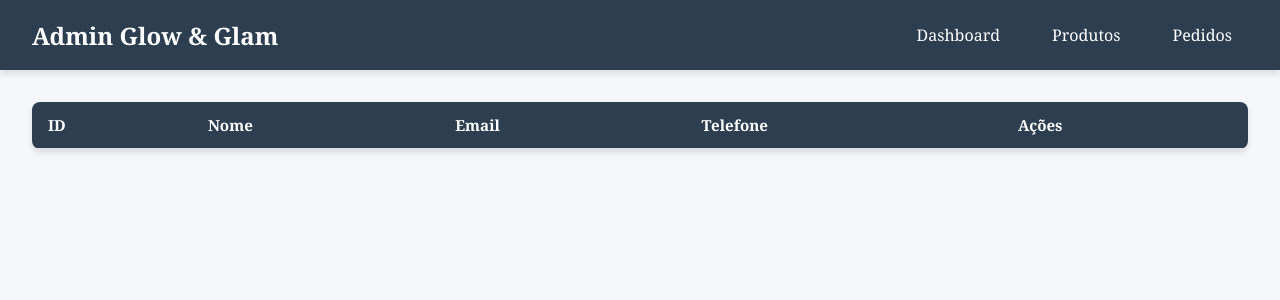
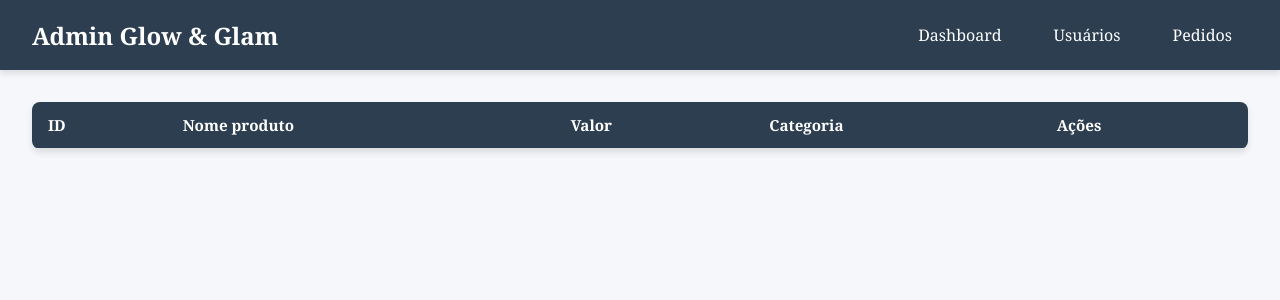
Before and after one commit to eduardoerthal/experiencia-criativa, a FastAPI app: page /adm/produtoscadastrados in a window 1280 px wide. Shown: the top 300 px of the page. Run offline with FastAPI, Linux system fonts and the light colour scheme; data that the repository does not hold is empty; some libraries are stand-ins or nearby versions.

Commit message:
adicionado rota de produtos cadastrados

```diff
--- a/main.py
+++ b/main.py
@@ -134,7 +134,7 @@ async def produtos(request: Request):
     cursor.execute("SELECT ID_PRODUTO, NOME, VALOR, FK_CATEGORIA FROM PRODUTO")
     produtos = cursor.fetchall()
     conn.close()
-    return templates.TemplateResponse("usuarioscadastrados.html", {"request": request, "produtos": produtos})
+    return templates.TemplateResponse("produtoscadastrados.html", {"request": request, "produtos": produtos})
 
 class ProdutoUpdate(BaseModel):
     id: str
@@ -472,21 +472,6 @@ async def cadastrar_produto(
     conn.close()
     return RedirectResponse(url="/adm", status_code=303)
 
-# Excluir Produto
-@app.post("/excluir-produto", response_class=HTMLResponse)
-async def excluir_produto(
-    request: Request,
-    idproduto: int = Form(...),
-):
-    conn = db_connection()
-    cursor = conn.cursor()
-
-    cursor.execute("DELETE FROM PRODUTO WHERE ID_PRODUTO = %s", (idproduto, ))
-
-    conn.commit()
-    cursor.close()
-    conn.close()
-    return RedirectResponse(url="/adm", status_code=303)
 
 # Inserção de Banner
 @app.post("/inserir-banner", response_class=HTMLResponse)
--- a/templates/produtoscadastrados.html
+++ b/templates/produtoscadastrados.html
@@ -16,7 +16,7 @@
     <nav class="admin-nav">
       <ul>
         <li><a href="/adm">Dashboard</a></li>
-        <li><a href="/adm/usuarioscadastrados">Produtos</a></li>
+        <li><a href="/adm/usuarioscadastrados">Usuários</a></li>
         <li><a href="/pedidos">Pedidos</a></li>
       </ul>
     </nav>
@@ -63,7 +63,7 @@
 
       botoesDeletar.forEach(botao => {
         botao.addEventListener("click", async function () {
-          const userId = this.getAttribute("data-user-id");
+          const userId = this.getAttribute("data-produto-id");
 
           const confirm = await Swal.fire({
             title: "Tem certeza?",
@@ -105,8 +105,8 @@
           title: "Editar Usuário",
           html: `
         <input id="swal-nome" class="swal2-input" placeholder="Nome" value="${nomeAtual}">
-        <input id="swal-email" class="swal2-input" placeholder="Valor" value="${valorAtual}">
-        <input id="swal-telefone" class="swal2-input" placeholder="Categoria" value="${categoriaAtual}">
+        <input id="swal-valor" class="swal2-input" placeholder="Valor" value="${valorAtual}">
+        <input id="swal-categoria" class="swal2-input" placeholder="Categoria" value="${categoriaAtual}">
       `,
           focusConfirm: false,
           showCancelButton: true,
@@ -115,8 +115,8 @@
           preConfirm: () => {
             return {
               nome: document.getElementById("swal-nome").value,
-              email: document.getElementById("swal-email").value,
-              telefone: document.getElementById("swal-telefone").value
+              valor: document.getElementById("swal-valor").value,
+              categoria: document.getElementById("swal-categoria").value
             };
           }
         });
```
